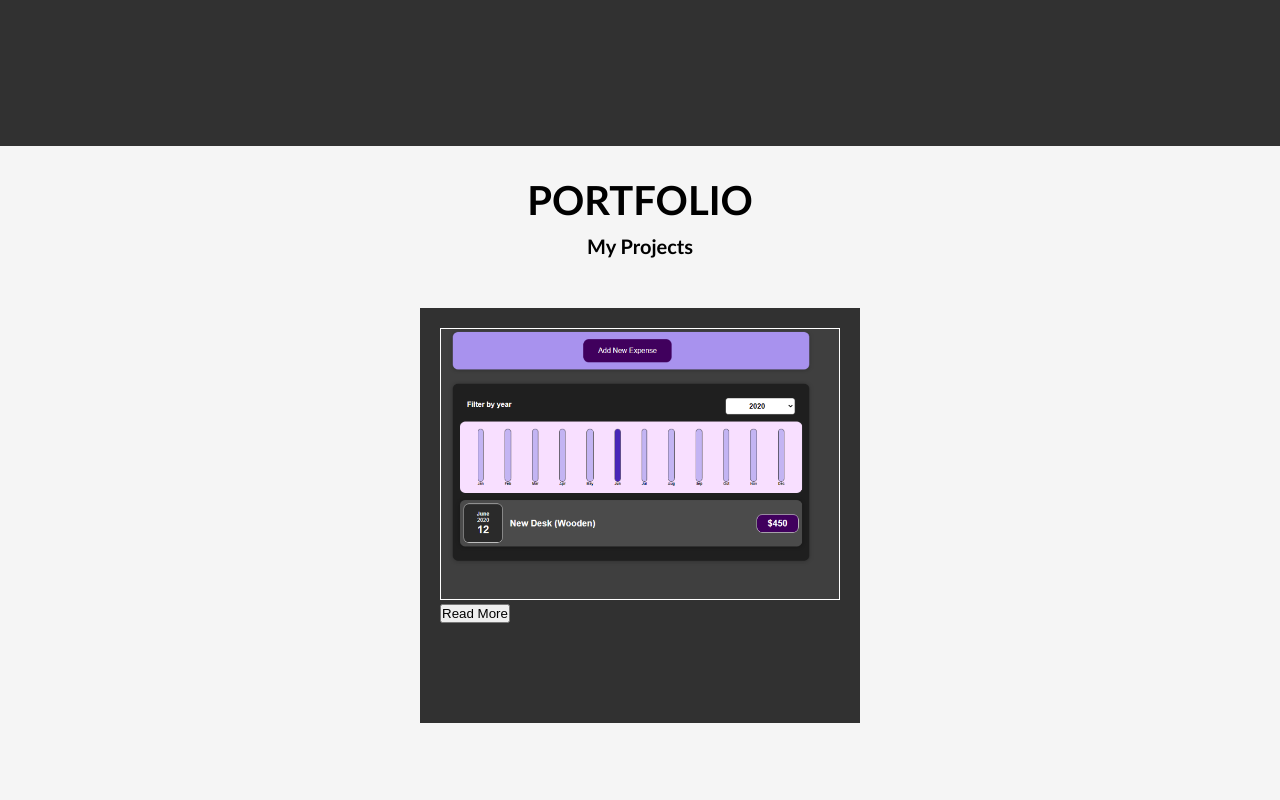
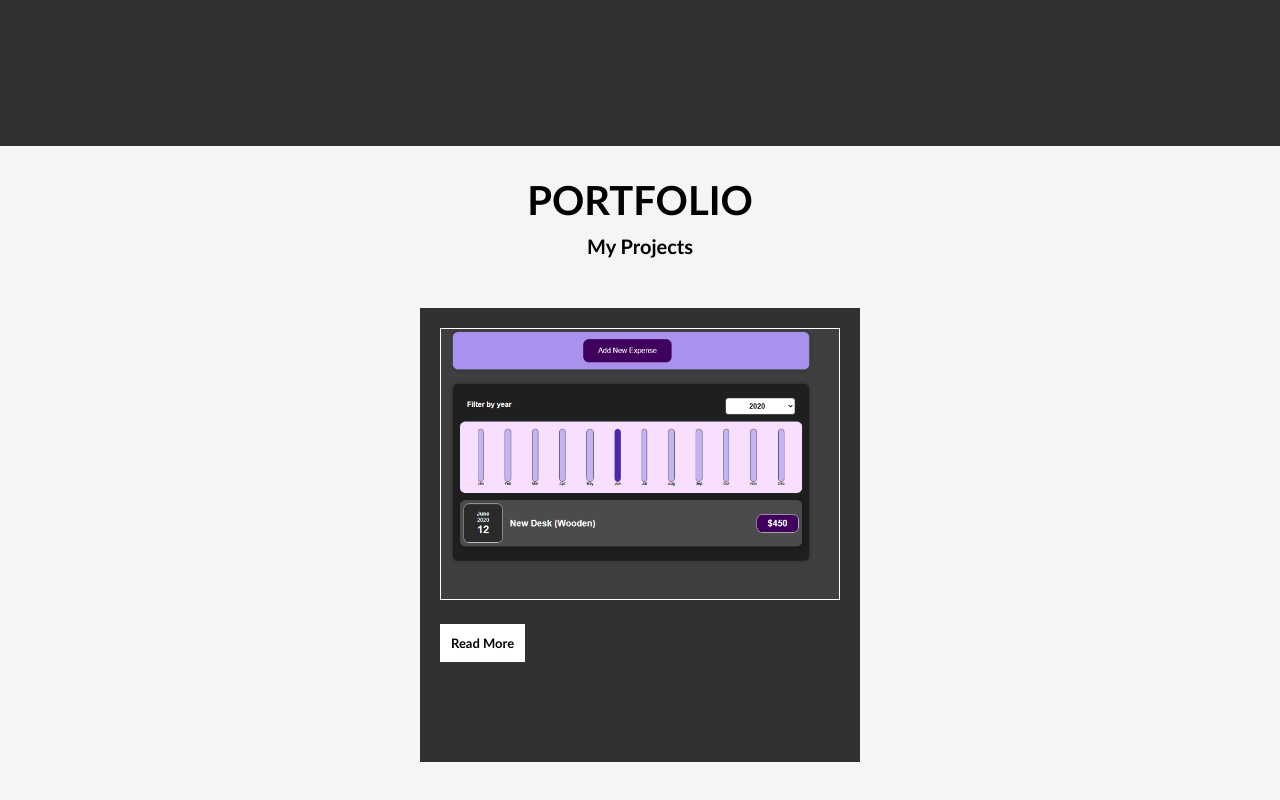
Before and after one commit to MahsumaRezai/MyProtfolio, a React (Create React App) app: page /WORK in a window 1280 px wide. Shown: the part 654-1454 px from the top of the page. Built offline with nearby package versions, Linux system fonts and the light colour scheme.

Commit message:
add button

```diff
--- a/src/App.js
+++ b/src/App.js
@@ -11,7 +11,7 @@ function App(props) {
     return (
         <Fragment>
             <Head />
-            <Route path='/HOME'>
+            <Route path='/' exact>
                 <Home />
             </Route>
 
--- a/src/Componets/Head/Head.js
+++ b/src/Componets/Head/Head.js
@@ -11,7 +11,7 @@ const Head = (props) => {
             <div className={classes.head}>
                 <div className={classes.lists} >
                     <ul className={classes.list}>
-                        <li><Link to='/HOME' className={classes.link}>HOME</Link></li>
+                        <li><Link to='/' className={classes.link}>HOME</Link></li>
                         <li><Link to='/ABOUT' className={classes.link}>ABOUT</Link></li>
                         <li><Link to='/WORK' className={classes.link}>WORKS</Link></li>
                         <li><Link to='/CONTACT' className={classes.link}>CONTACT</Link></li>
--- a/src/Pages/Works/Project.js
+++ b/src/Pages/Works/Project.js
@@ -13,9 +13,8 @@ const Project = (props) => {
                     <div className={classes.warrper}>
                         <img src={img1} alt="" className={classes.imgone} />
                     </div>
-                    <div>
-                        <button>Read More</button>
-
+                    <div className={classes.button}>
+                        <button className={classes.btn}>Read More</button>
                     </div>
 
                 </Card>
--- a/src/Pages/Works/Work.module.css
+++ b/src/Pages/Works/Work.module.css
@@ -33,7 +33,7 @@
 .imgone {
     width: 400px;
     transition: transform 500ms;
-    border: 1px solid white
+    border: 1px solid white;
 
 }
 .warrper {
@@ -42,3 +42,14 @@
 .warrper:hover .imgone {
     transform: scale(1.3)
 }
+.button {
+    padding-top: 20px
+}
+.btn {
+    padding:  10px 10px;
+    background: white;
+    border: 1px solid white;
+    font-family: 'Gill Sans', 'Gill Sans MT', Calibri, 'Trebuchet MS', sans-serif;
+    font-size: 13px;
+    font-weight: bold
+}
```
